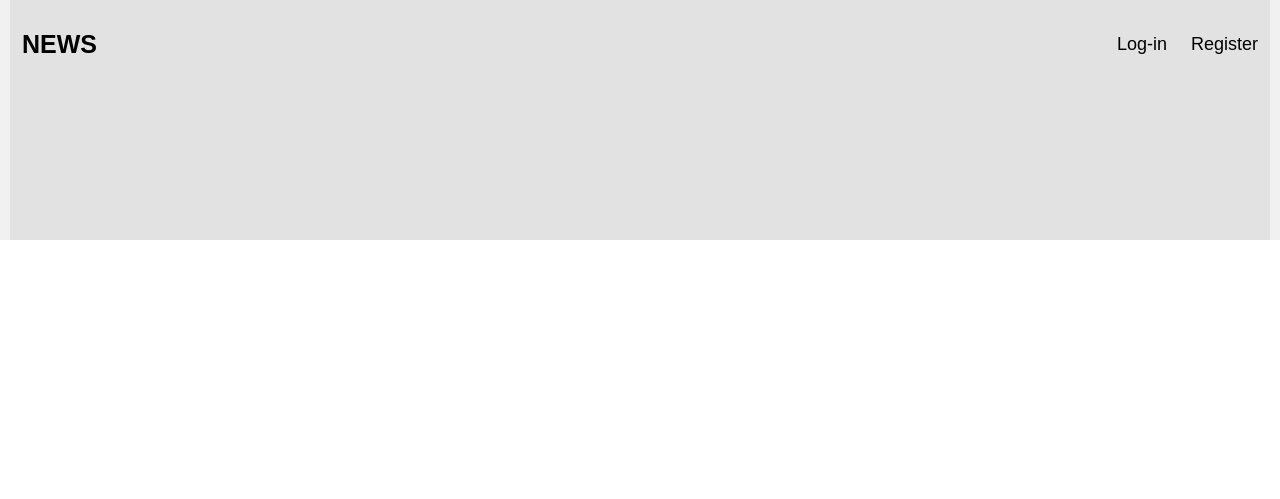
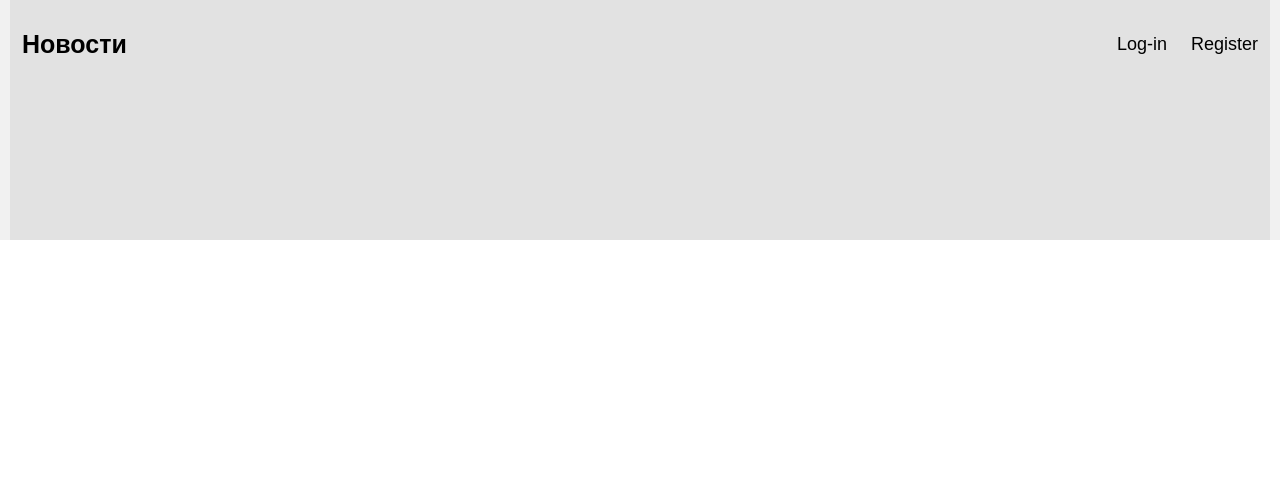
Before and after one commit to konexk1x/Bekish1.21, a Django app: page /news/ in a window 1280 px wide. Shown: the top 499 px of the page. Run offline with Django 4.2, Linux system fonts and the light colour scheme; data that the repository does not hold is empty.

Commit message:
Rename z_2.1.py to Lab_02/z_2.1.py

```diff
--- a/News_site/templates/base.html
+++ b/News_site/templates/base.html
@@ -3,7 +3,7 @@
 <html lang="en">
 <head>
     <meta charset="UTF-8">
-    <title>NEWS PORTAL</title>
+    <title>NEWS SITE</title>
     <link rel="stylesheet" href="{% static 'css/style.css' %}">
     <link rel="stylesheet" href="{% static 'css/card.css' %}">
 
@@ -11,7 +11,7 @@
 </head>
 <body>
 <div class="header">
-    <a href="/news/" class="logo">NEWS</a>
+    <a href="/news/" class="logo">Новости</a>
     {% if user.is_authenticated %}
         <div class="header-right">
             <div style="display: flex; ">
@@ -33,6 +33,9 @@
 
             </div>
         </div>
+        {% comment %}        <a class="active" href="#home">Home</a>
+        <a href="#contact">Contact</a>
+        <a href="#about">About</a>{% endcomment %}
         </div>
     {% else %}
         <div class="header-right">
@@ -51,6 +54,7 @@
 
 </section>
 <footer style="height: 100px; background: #4f4f4f; ">
+
 </footer>
 </body>
 </html>
```
